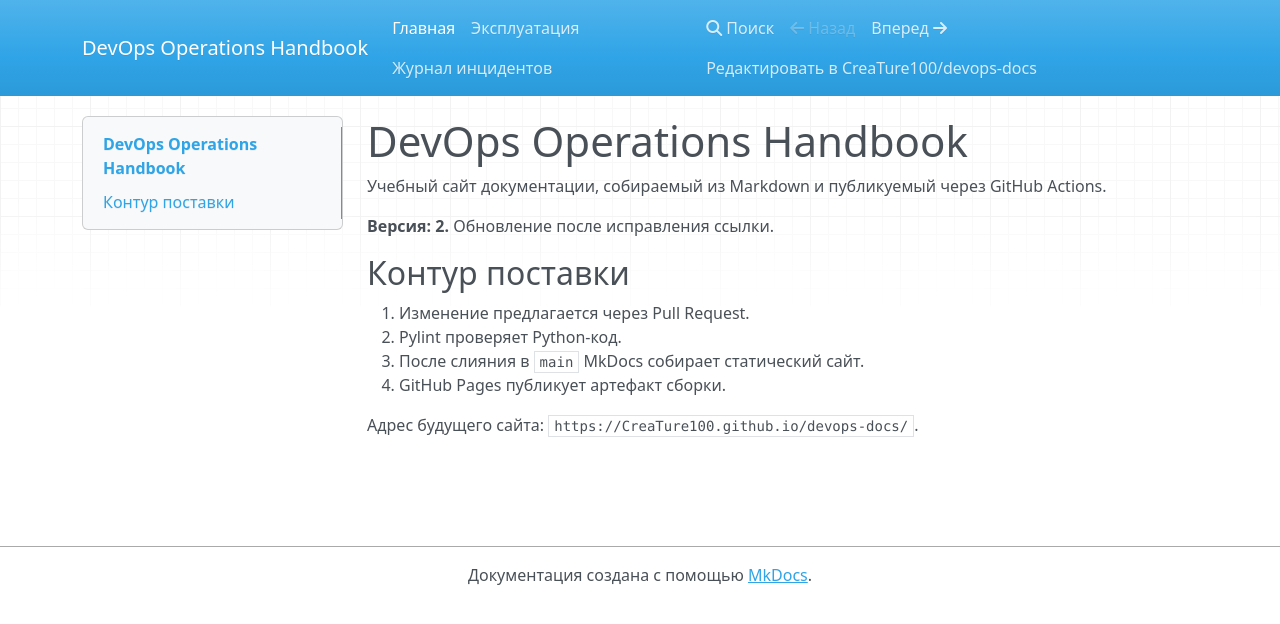
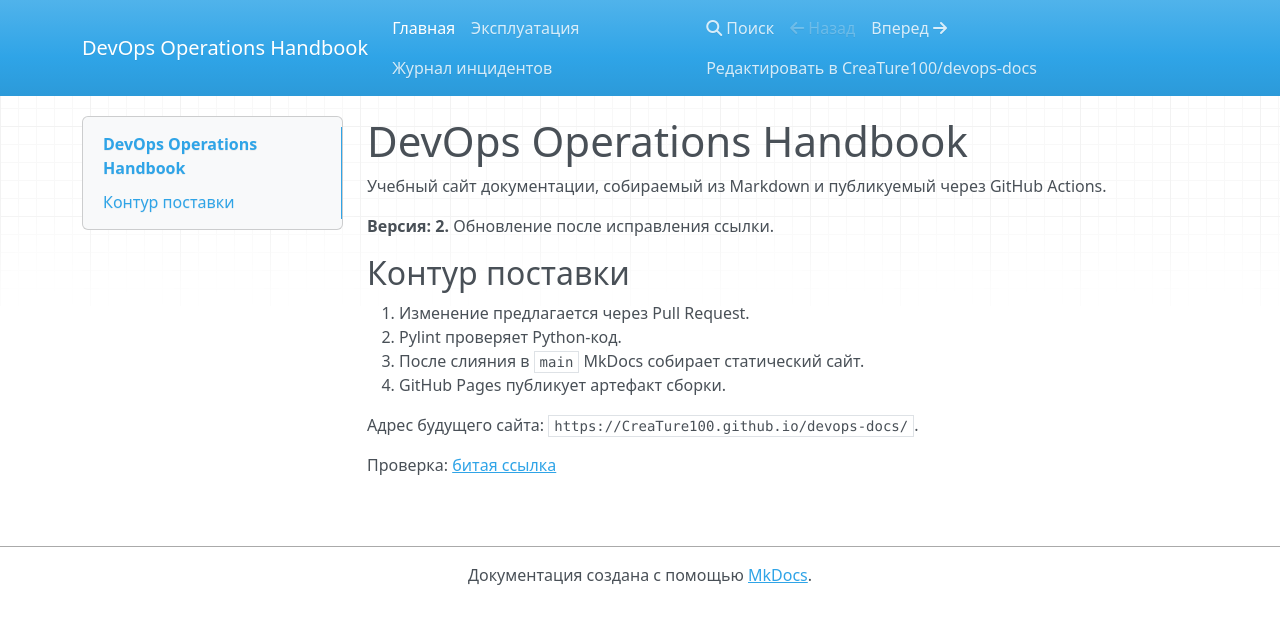
Before and after one commit to CreaTure100/devops-docs, an MkDocs documentation site: the page built from docs/index.md, in a window 1280 px wide. Shown: the top 624 px of the page. Built offline with MkDocs 1.6.1, drawn with Linux system fonts in a browser that asks for light colours; nearby versions of some CDN libraries.

Commit message:
docs: add broken link for control check

```diff
--- a/docs/index.md
+++ b/docs/index.md
@@ -12,3 +12,5 @@
 4. GitHub Pages публикует артефакт сборки.
 
 Адрес будущего сайта: `https://CreaTure100.github.io/devops-docs/`.
+
+Проверка: [битая ссылка](missing-page.md)
```
